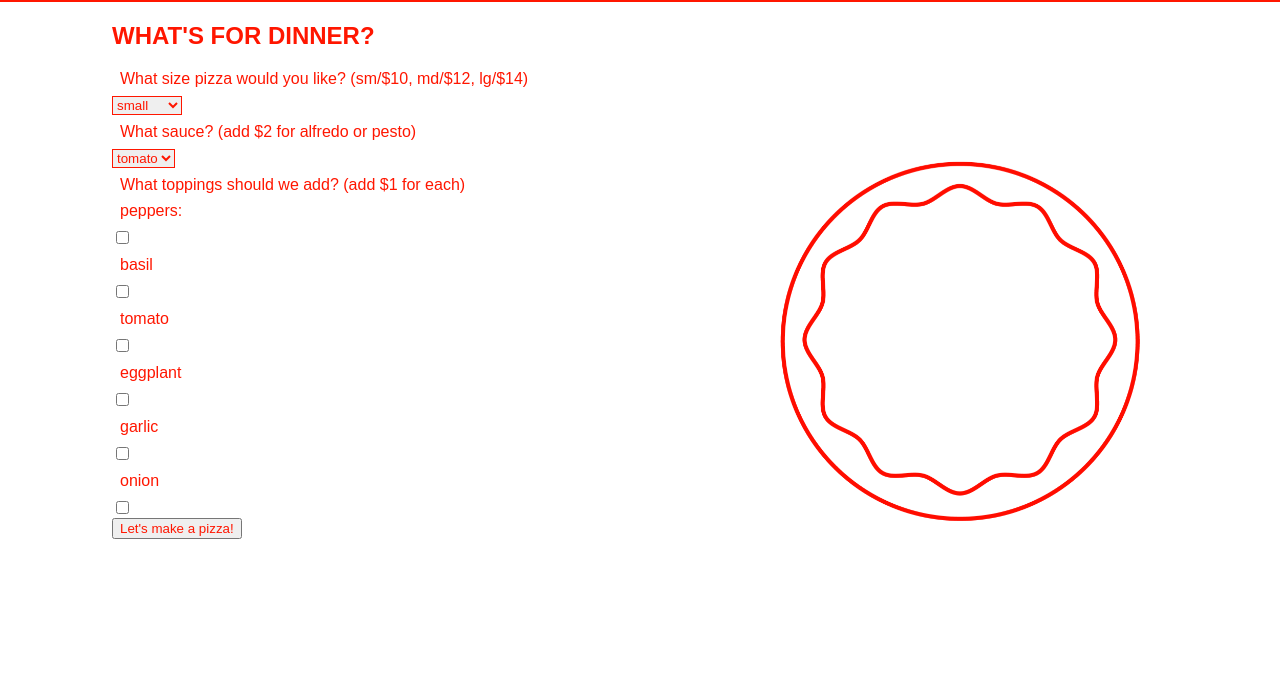
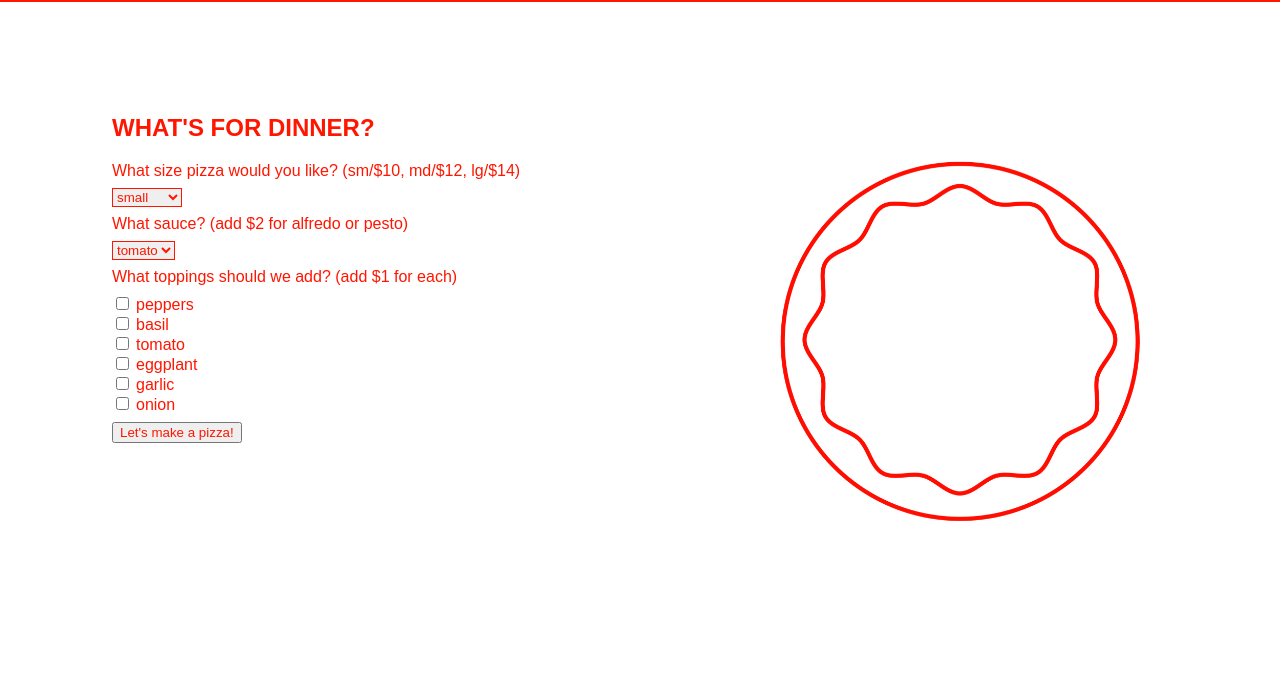
Before and after one commit to HBeinstein/Pizza, a plain HTML site: page index.html in a window 1280 px wide. Shown: the part 122-800 px from the top of the page. Drawn offline with Linux system fonts and the light colour scheme; a web font is replaced by a local one.

Commit message:
add margin and padding styles to order form in index.html

```diff
--- a/CSS/styles.css
+++ b/CSS/styles.css
@@ -25,11 +25,10 @@ h3 {
   color: white;
   align-self: center;
   font-size: 2rem;
-  background-color: blue;
 }
 
-p {
-  margin: .5rem;
+p, span{
+  margin: .5rem 0;
   font-family: acumin-pro, sans-serif;
   color: #FF1600;
 }
@@ -37,16 +36,13 @@ p {
 button {
   font-family: acumin-pro, sans-serif;
   color: #FF1600;
+  margin: .5rem 0;
 }
 
 select {
   font-family: acumin-pro, sans-serif;
   color: #FF1600;
     border: 1px solid #FF1600;
-}
-
-radio {
-  border: 1px solid #FF1600;
 }
 
 .overall-container {
@@ -105,5 +101,5 @@ radio {
 }
 
 .form-container-displayed-price, .form-container-original {
-  margin-left: 7rem;
+  margin: 7rem 7rem;
 }
--- a/index.html
+++ b/index.html
@@ -4,6 +4,7 @@
   <link rel="stylesheet" href="./CSS/styles.css">
   <script src="./JS/jquery-3.5.1.js"></script>
   <script src="./JS/scripts.js"></script>
+  <link rel="stylesheet" href="https://use.typekit.net/thg0kon.css">
   <title>GALACTIC PIZZA</title>
 </head>
 <body>
@@ -32,18 +33,18 @@
             <option value="pesto">pesto</option>
           </select>
           <p>What toppings should we add? (add $1 for each)</p>
-          <p>peppers:</p>
           <input type="checkbox" name="topping" value="peppers">
-          <p>basil</p>
+          <span>peppers</span><br>
           <input type="checkbox" name="topping" value="basil">
-          <p>tomato</p>
+          <span>basil</span><br>
           <input type="checkbox" name="topping" value="tomato">
-          <p>eggplant</p>
+          <span>tomato</span><br>
           <input type="checkbox" name="topping" value="eggplant">
-          <p>garlic</p>
+          <span>eggplant</span><br>
           <input type="checkbox" name="topping" value="garlic">
-          <p>onion</p>
-          <input type="checkbox" name="topping" value="onion"><br>
+          <span>garlic</span><br>
+          <input type="checkbox" name="topping" value="onion">
+          <span>onion</span><br>
           <button>Let's make a pizza!</button>
         </form>
       </div>
```
